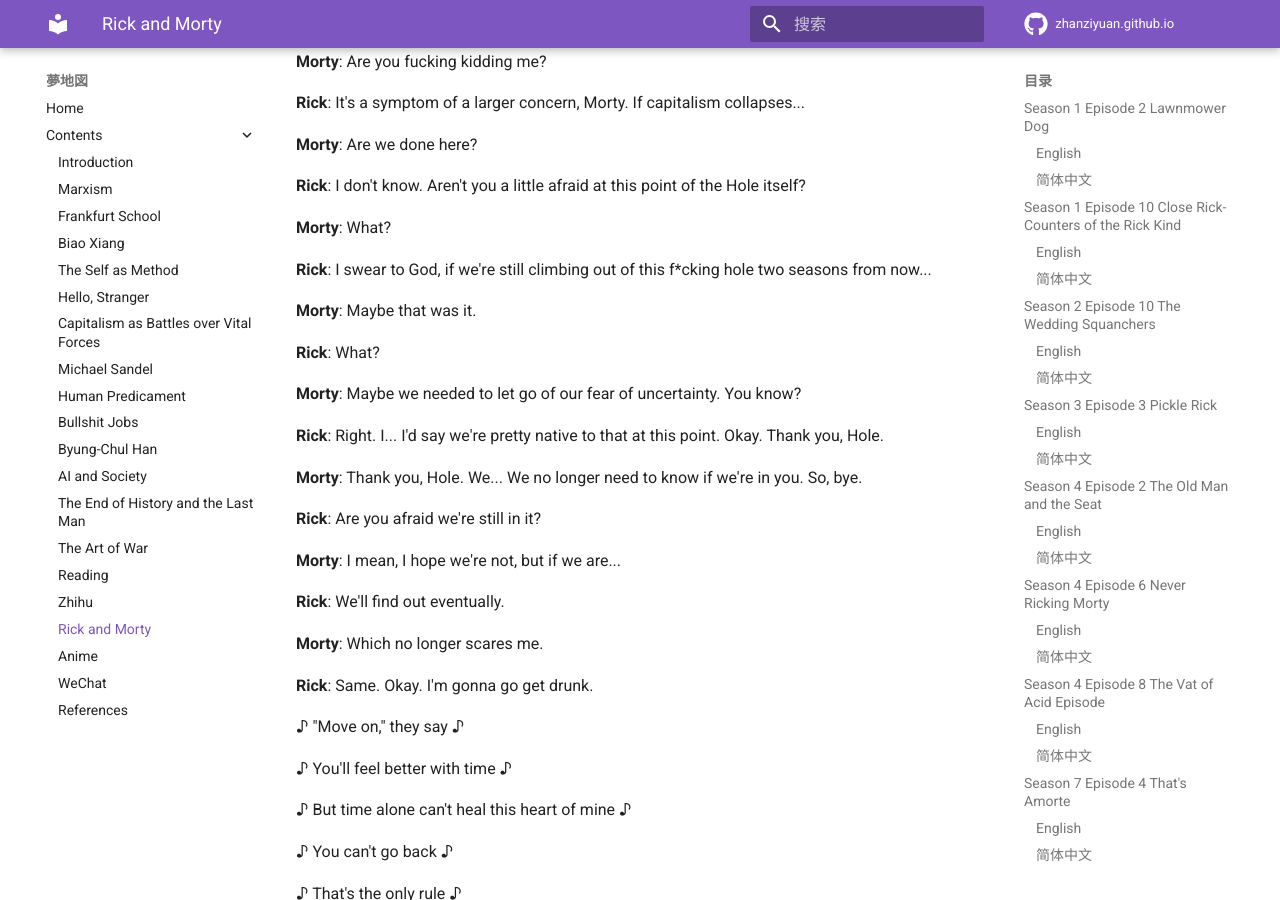
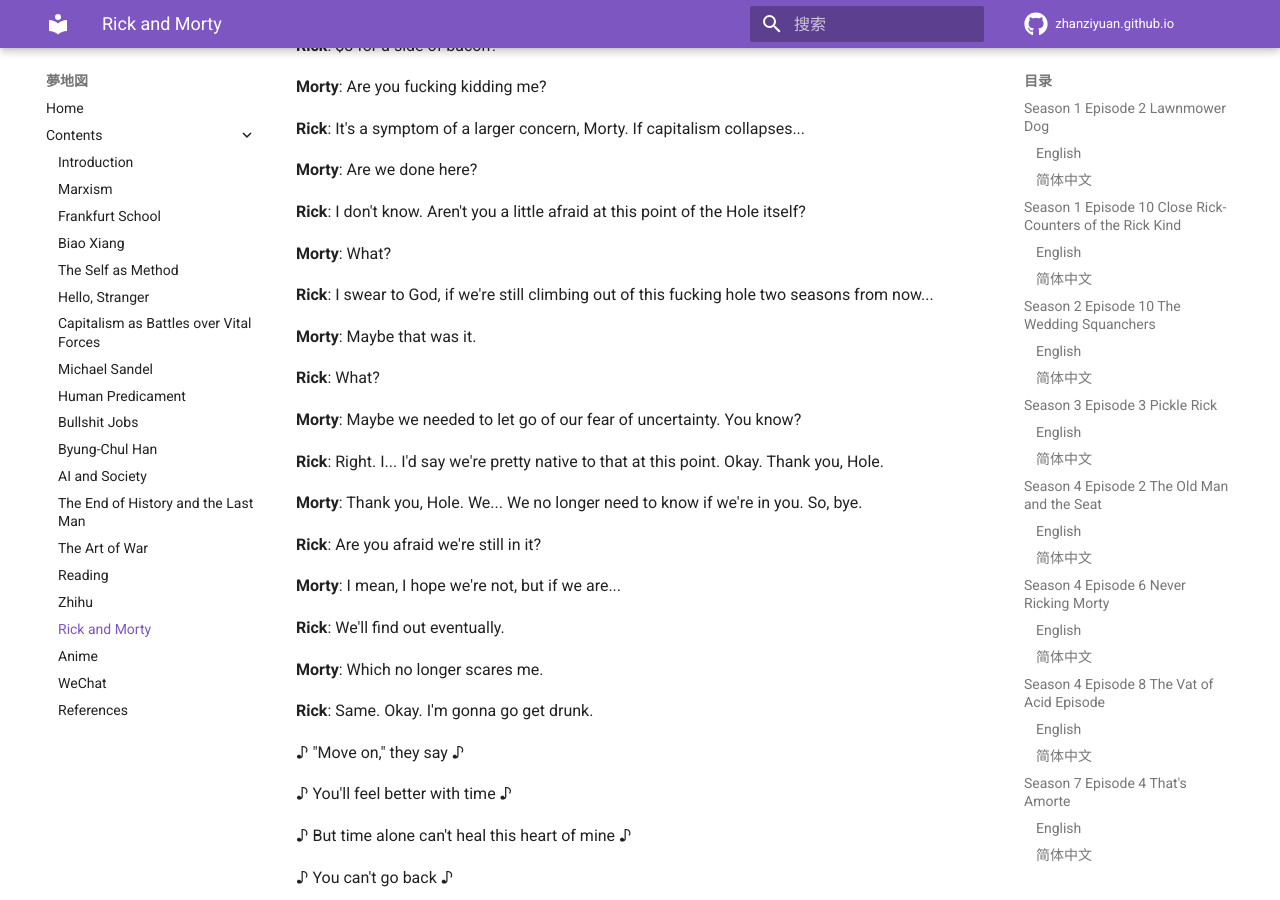
Before and after one commit to ZhanZiyuan/zhanziyuan.github.io, an MkDocs documentation site: the page built from docs/rick_and_morty.md, in a window 1280 px wide and 900 px high, scrolled down 5736 px. Built offline with MkDocs 1.6.1 and Material for MkDocs 9.7.7, drawn with Linux system fonts in a browser that asks for light colours; comment, search, counter and statistics services are not loaded; some of the changed text lies outside the part shown.

Commit message:
Modified `rick_and_morty.md`.
- Modified `rick_and_morty.md`.

```diff
--- a/docs/rick_and_morty.md
+++ b/docs/rick_and_morty.md
@@ -358,7 +360,7 @@
 **Morty**: What?
 
 **Rick**: I swear to God, if we're still climbing out
-of this f*cking hole two seasons from now...
+of this fucking hole two seasons from now...
 
 **Morty**: Maybe that was it.
 
```
Also changed, not shown: other parts of docs/rick_and_morty.md (+3 -1 lines).
